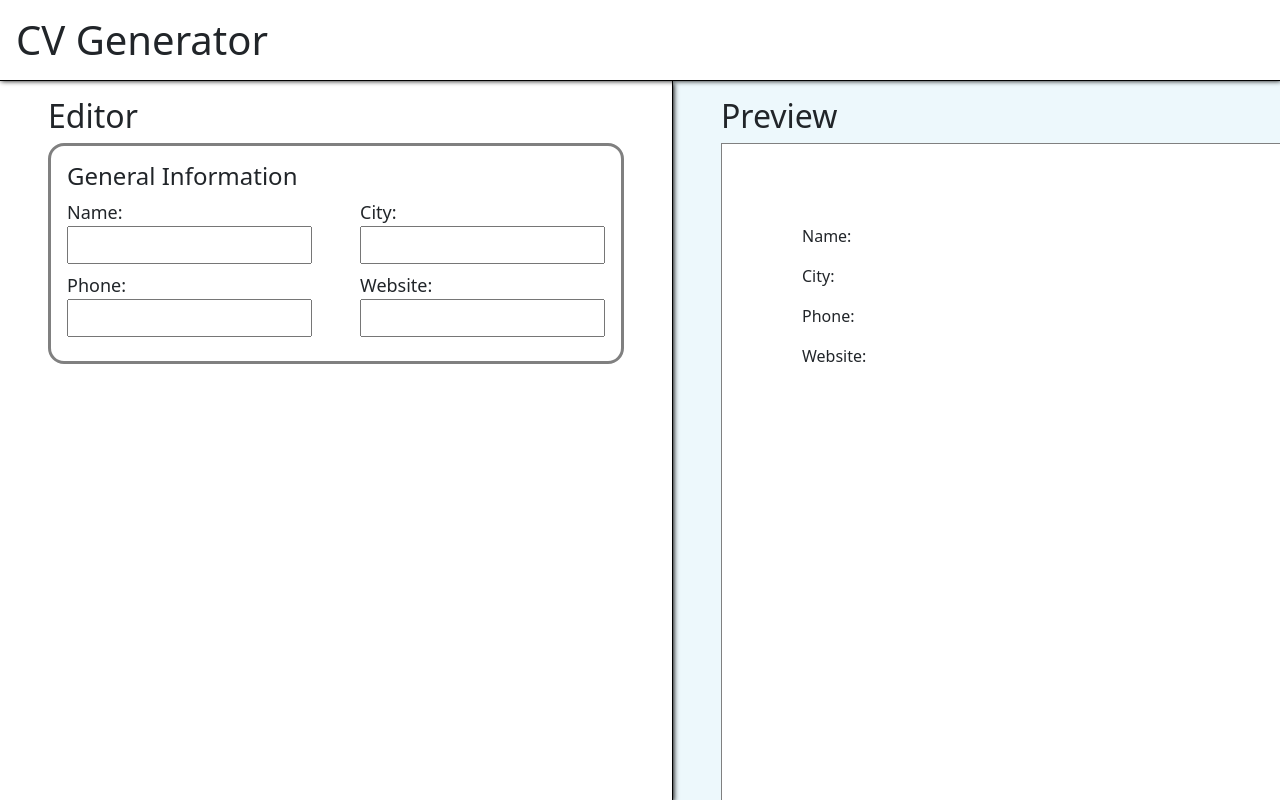
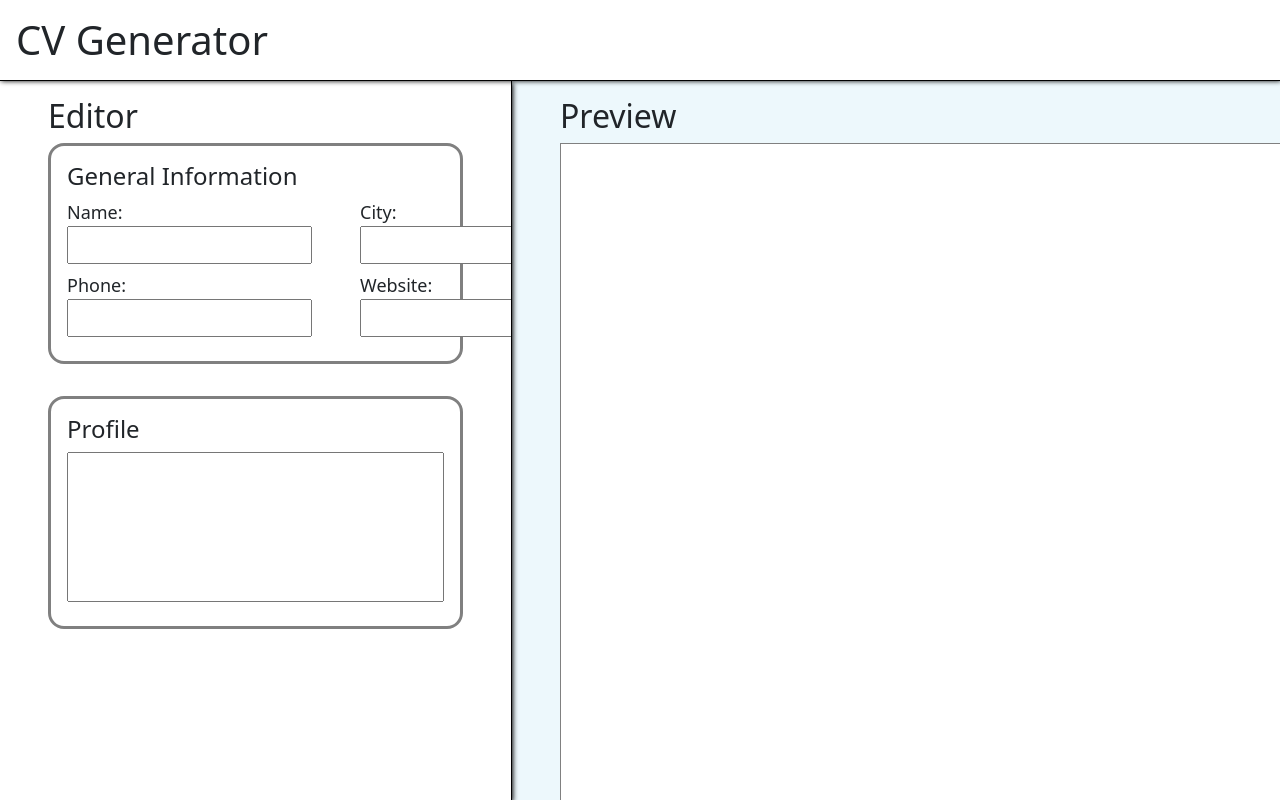
Before and after one commit to CharliePieczonka/cv-generator, a React (Vite) app: page / in a window 1280 px wide. Built offline with nearby package versions, Linux system fonts and the light colour scheme.

Commit message:
Add formatting to general and create Profile section

```diff
--- a/package.json
+++ b/package.json
@@ -10,6 +10,11 @@
     "preview": "vite preview"
   },
   "dependencies": {
+    "@fortawesome/fontawesome-svg-core": "^7.1.0",
+    "@fortawesome/free-brands-svg-icons": "^7.1.0",
+    "@fortawesome/free-regular-svg-icons": "^7.1.0",
+    "@fortawesome/free-solid-svg-icons": "^7.1.0",
+    "@fortawesome/react-fontawesome": "^3.1.1",
     "bootstrap": "^5.3.8",
     "react": "^19.2.0",
     "react-dom": "^19.2.0"
--- a/src/CvGenerator.jsx
+++ b/src/CvGenerator.jsx
@@ -3,11 +3,9 @@ import Editor from './Editor.jsx'
 import Preview from './Preview.jsx'
 
 function CvGenerator() {
-  const [generalInfo, setGeneralInfo] = useState({
-    name: "",
-    city: "",
-    phone: "",
-    website: "",
+  const [cvData, setCvData] = useState({
+    general: { name: "", city: "", phone: "", website: "" },
+    profile: ""
   });
 
   return (
@@ -17,10 +15,10 @@ function CvGenerator() {
       </div>
       <div className="main">
         <Editor
-          generalInfo={generalInfo}
-          setGeneralInfo={setGeneralInfo}
+          cvData={cvData}
+          setCvData={setCvData}
         />
-        <Preview generalInfo={generalInfo} />
+        <Preview cvData={cvData} />
       </div>
     </>
   )
--- a/src/Editor.jsx
+++ b/src/Editor.jsx
@@ -2,25 +2,30 @@ import EditorSection from './EditorSection.jsx'
 import EditorBlock from './EditorBlock.jsx'
 import TextInput from './inputs/TextInput.jsx'
 
-function Editor({ generalInfo, setGeneralInfo }) {
+function Editor({ cvData, setCvData }) {
   return (
     <div className="editor">
       <h2>Editor</h2>
-
       <EditorSection title="General Information">
         <EditorBlock>
           <TextInput
             label="Name"
-            value={generalInfo.name}
+            value={cvData.general.name}
             onChange={(v) =>
-              setGeneralInfo({ ...generalInfo, name: v })
+              setCvData(prev => ({
+                ...prev,
+                general: { ...prev.general, name: v }
+              }))
             }
           />
           <TextInput
             label="City"
-            value={generalInfo.city}
+            value={cvData.general.city}
             onChange={(v) =>
-              setGeneralInfo({ ...generalInfo, city: v })
+              setCvData(prev => ({
+                ...prev,
+                general: { ...prev.general, city: v }
+              }))
             }
           />
         </EditorBlock>
@@ -28,18 +33,38 @@ function Editor({ generalInfo, setGeneralInfo }) {
         <EditorBlock>
           <TextInput
             label="Phone"
-            value={generalInfo.phone}
+            value={cvData.general.phone}
             onChange={(v) =>
-              setGeneralInfo({ ...generalInfo, phone: v })
+              setCvData(prev => ({
+                ...prev,
+                general: { ...prev.general, phone: v }
+              }))
             }
           />
           <TextInput
             label="Website"
-            value={generalInfo.website}
+            value={cvData.general.website}
             onChange={(v) =>
-              setGeneralInfo({ ...generalInfo, website: v })
+              setCvData(prev => ({
+                ...prev,
+                general: { ...prev.general, website: v }
+              }))
             }
           />
+        </EditorBlock>
+      </EditorSection>
+      <EditorSection title="Profile">
+        <EditorBlock>
+          <textarea
+            className="profile-text"
+            onChange={(e) =>
+              setCvData(prev => ({
+                ...prev,
+                profile: e.target.value
+              }))
+            }
+          >
+          </textarea>
         </EditorBlock>
       </EditorSection>
     </div>
--- a/src/Preview.jsx
+++ b/src/Preview.jsx
@@ -1,4 +1,7 @@
-export default function Preview({ generalInfo }) {
+import { FontAwesomeIcon } from '@fortawesome/react-fontawesome'
+import { faLocationDot, faComputer, faPhone } from '@fortawesome/free-solid-svg-icons';
+
+export default function Preview({ cvData }) {
   return (
     <div className="preview">
       <div className="document-wrapper">
@@ -6,10 +9,15 @@ export default function Preview({ generalInfo }) {
         <div className="document">
           <div className="document-body">
             <div className="document-general">
-              <p>Name: {generalInfo.name}</p>
-              <p>City: {generalInfo.city}</p>
-              <p>Phone: {generalInfo.phone}</p>
-              <p>Website: {generalInfo.website}</p>
+              <p className="general-name">{cvData.general.name}</p>
+              <div className="general-sub">
+                {cvData.general.city && <p><FontAwesomeIcon icon={faLocationDot} /> {cvData.general.city}</p>}
+                {cvData.general.phone && <p><FontAwesomeIcon icon={faPhone} /> {cvData.general.phone}</p>}
+                {cvData.general.website && <p><FontAwesomeIcon icon={faComputer} /> {cvData.general.website}</p>}
+              </div>
+            </div>
+            <div className="document-profile">
+              {cvData.profile && <><p className="section-title">Profile</p> {cvData.profile}</>}
             </div>
           </div>
         </div>
--- a/src/styles.css
+++ b/src/styles.css
@@ -35,6 +35,7 @@
   border-right: 1px solid black;
   box-shadow: 1px 2px 5px black;
   z-index: 2;
+  overflow-y: scroll;
 }
 
 .section-container {
@@ -44,6 +45,8 @@
   border: 3px solid grey;
   border-radius: 1em;
   padding: 1em;
+
+  margin-bottom: 2em;
 }
 
 .block-container {
@@ -85,11 +88,40 @@ input[type="text"] {
   background-color: white;
   border: 1px solid grey;
   width: 794px;
-  height: 1123px;
+  min-height: 1123px;
 }
 
 .document-body {
   padding: 5em;
+}
+
+.document-general {
+  margin-bottom: 1em;
+}
+
+.general-name {
+  font-size: 32px;
+  text-align: center;
+  font-weight: bold;
+}
+
+.general-sub {
+  display: flex;
+  justify-content: space-evenly;
+}
+
+.profile-text {
+  height: 150px;
+  width: 100%;
+  resize: none;
+  padding: 0.5em;
+}
+
+.section-title {
+  font-size: 24px;
+  font-weight: bold;
+  margin-bottom: 0.5em;
+  border-bottom: 1px solid black;
 }
 
 @media (min-width: 1400px) {
```
Also changed, not shown: 1 other file (tests, documents, lock files or other folders).
